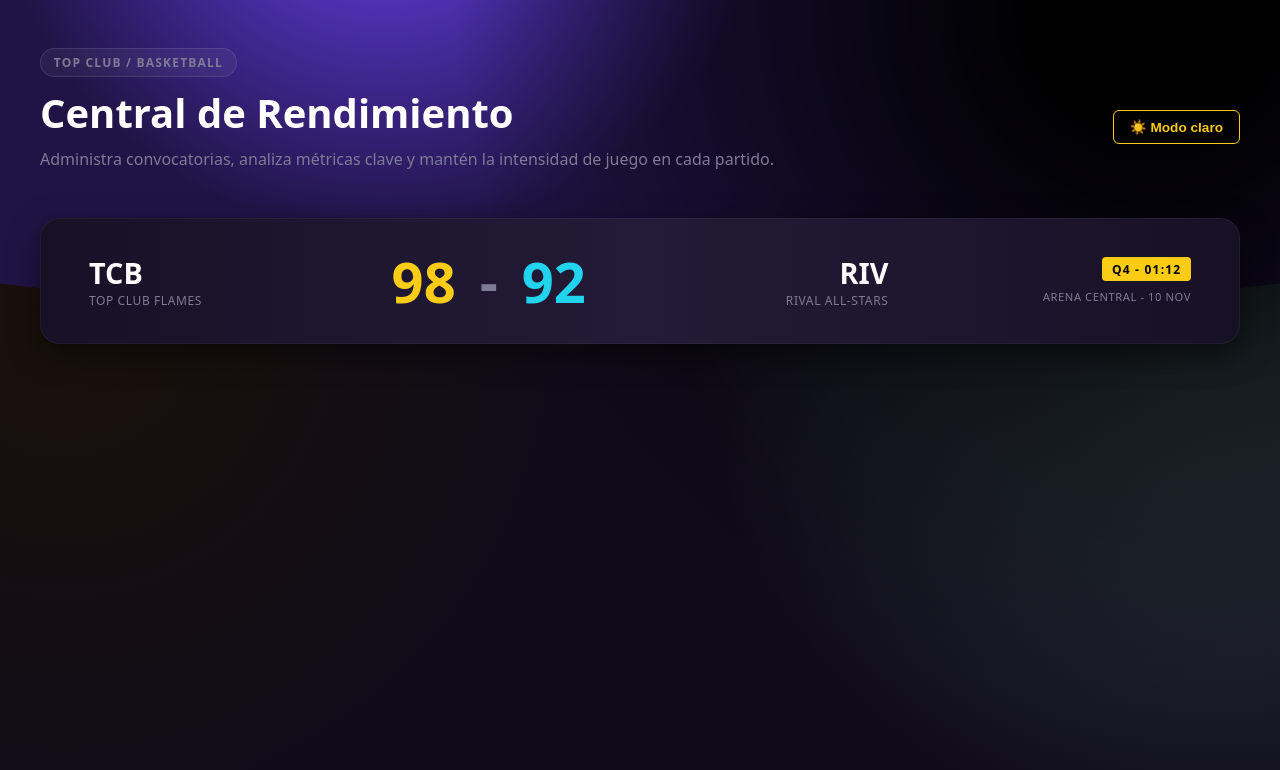
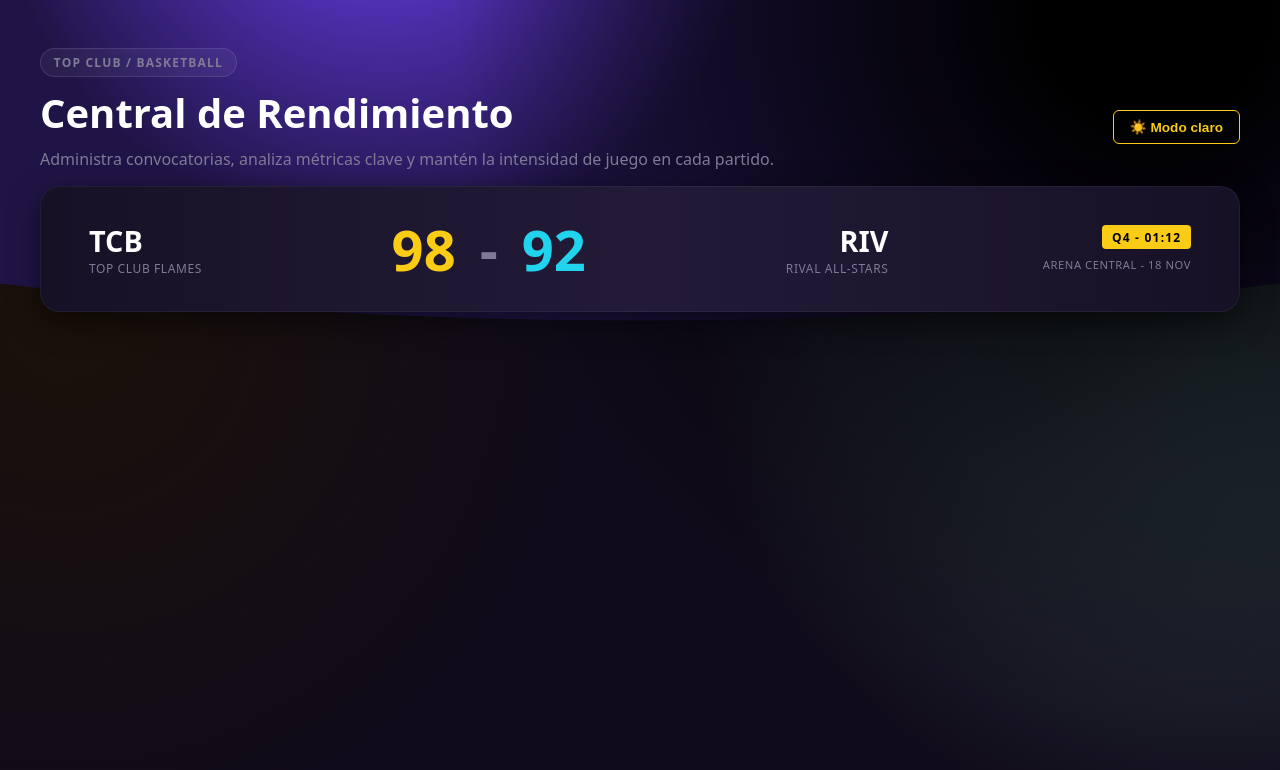
Before and after one commit to valentinasancheztab/parcialFinal, a React (Vite) app in the folder proyecto_final/: page / in a window 1280 px wide. Shown: the top 770 px of the page. Built offline with nearby package versions, Linux system fonts and the light colour scheme.

Commit message:
reorganizacion del score-board para que quede mejor pocisionado

```diff
--- a/proyecto_final/src/App.css
+++ b/proyecto_final/src/App.css
@@ -10,7 +10,7 @@
 
 /* BEM Modifier para el contenedor principal */
 .dashboard.dashboard--light {
-  /* --- COLORES DEL MODO CLARO ("Café y Gris") --- */
+  /* --- COLORES DEL MODO CLARO  --- */
   --color-purple: #2d1f5a;
   --color-dark: #1a142b;
   --glow-brown: #422a1166;
@@ -18,7 +18,7 @@
   --glow-top-right: #000000f8;
   --glow-top-left: #54438b;
 
-  /* Redefinimos el fondo completo aquí para forzar al navegador a pintarlo de nuevo */
+  /* Redefinimos ahora para el tema claro */
   --bg-complex:
     radial-gradient(circle at 90% 1%, var(--glow-top-right) 8%, transparent 50%),
     radial-gradient(circle at 30% -20%, var(--glow-top-left) 8%, transparent 30%),
@@ -33,10 +33,10 @@
 .dashboard__content {
   max-width: 1200px;
   margin: 0 auto;
-  background-color: transparent;
+
 }
 
-/* --- BEM: ELEMENTS OF 'dashboard' --- */
+/* Header */
 .dashboard__header {
   margin-bottom: 3rem;
   max-width: 1200px;
@@ -90,6 +90,7 @@
   justify-content: space-between;
   align-items: center;
   background: linear-gradient(90deg, #171126 0%, #231b37 50%, #171126 100%);
+  margin-top: -2rem;
   padding: 1.5rem 3rem;
   border-radius: 20px;
   margin-bottom: 3rem;
--- a/proyecto_final/src/App.jsx
+++ b/proyecto_final/src/App.jsx
@@ -10,7 +10,9 @@ function App() {
 
   return (
     <div className={`dashboard ${isLightMode ? 'dashboard--light' : ''}`}>
+      <div className="dashboard__content">
 
+        {/* --- SECCIÓN 1: HEADER --- */}
         <header className="dashboard__header">
           <div className="dashboard__header-top">
             <span className="badge">TOP CLUB / BASKETBALL</span>
@@ -28,6 +30,7 @@ function App() {
           </div>
         </header>
 
+        {/* --- SECCIÓN 2: MARCADOR (Score) --- */}
         <section className="score-board">
           <div className="score-board__team score-board__team--home">
             <h2 className="score-board__team-abbr">TCB</h2>
@@ -47,10 +50,11 @@ function App() {
 
           <div className="score-board__info">
             <div className="badge badge--yellow">Q4 - 01:12</div>
-          <div className="score-board__venue">ARENA CENTRAL - 10 NOV</div>
+            <div className="score-board__venue">ARENA CENTRAL - 18 NOV</div>
           </div>
         </section>
 
+      </div>
     </div>
   )
 }
```
Lines whose indentation alone changed are shown as unchanged.
